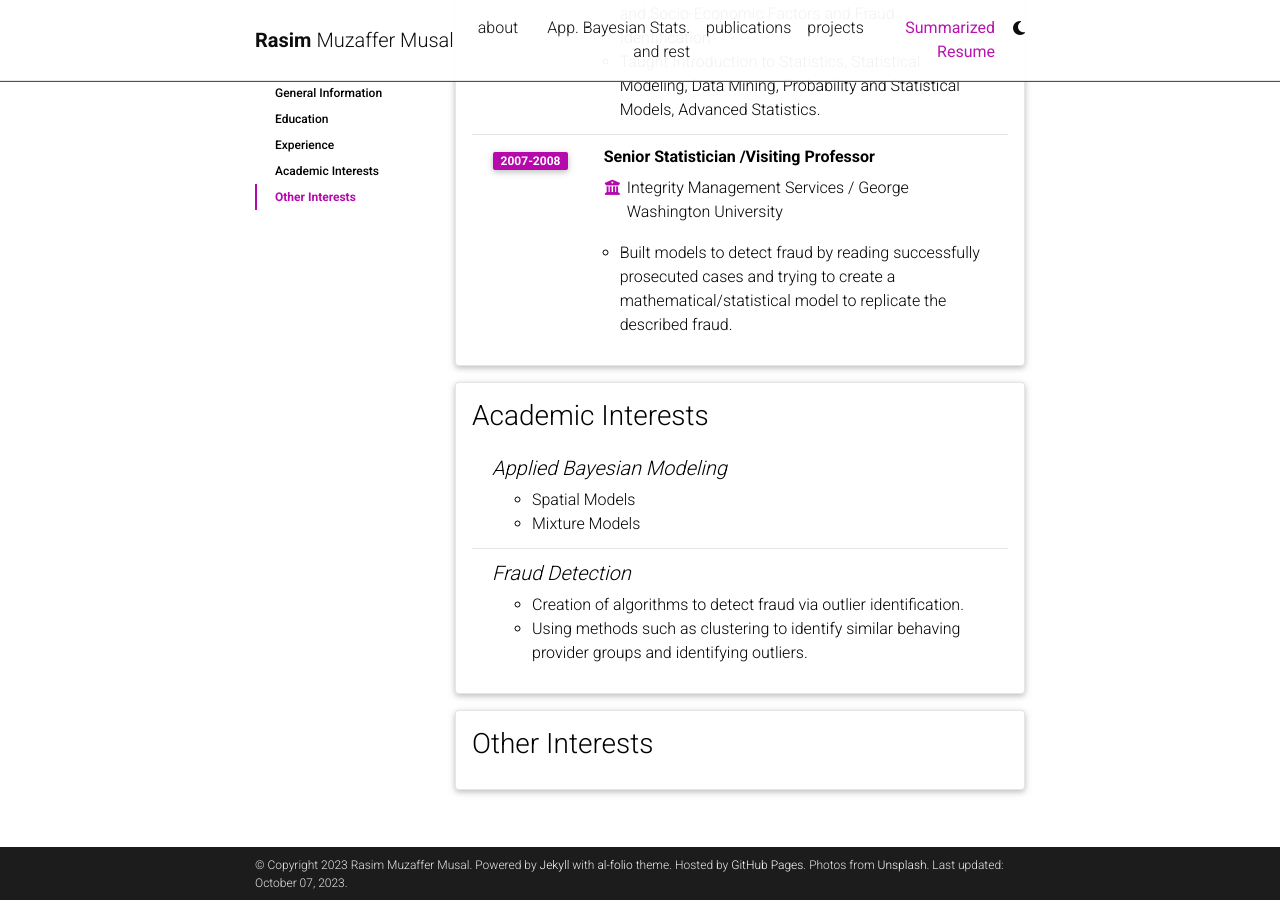
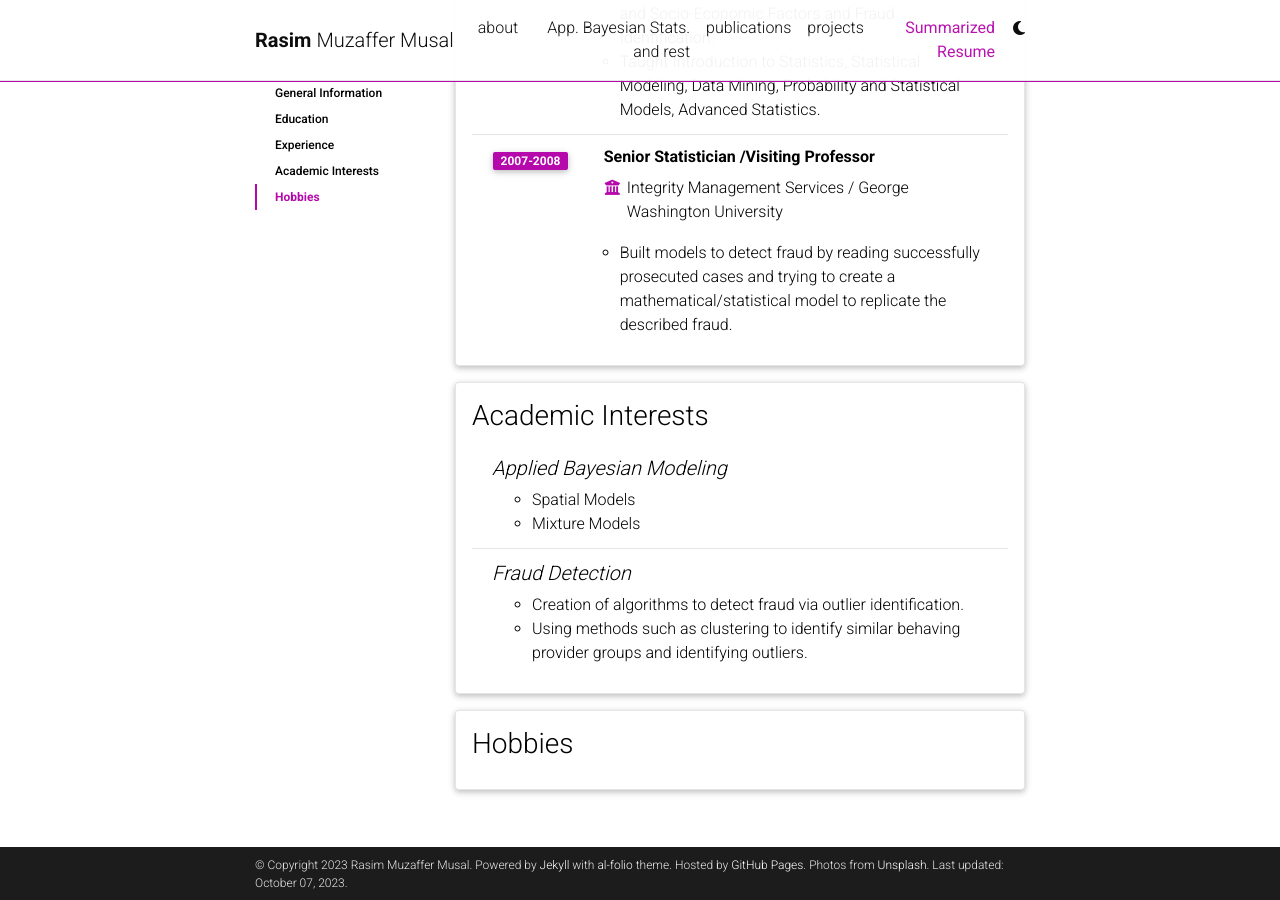
Before and after one commit to mmusal/mmusal.github.io, a Jekyll site: the page built from _pages/cv.md, in a window 1280 px wide and 900 px high, scrolled down 1054 px. Built offline with Jekyll 4.4.1, drawn with Linux system fonts in a browser that asks for light colours; comment, search, counter and statistics services are not loaded; a style sheet for code colours, icons or effects is not loaded.

Commit message:
Update cv.yml

```diff
--- a/_data/cv.yml
+++ b/_data/cv.yml
@@ -48,10 +48,10 @@
         - Creation of algorithms to detect fraud via outlier identification.
         - Using methods such as clustering to identify similar behaving provider groups and identifying outliers.
 
-- title: Other Interests
+- title: Hobbies
   type: list
   contents:
-  Hobbies:
+  items:
     - Running
     - Scrambling
     - Gym Climbing
```
